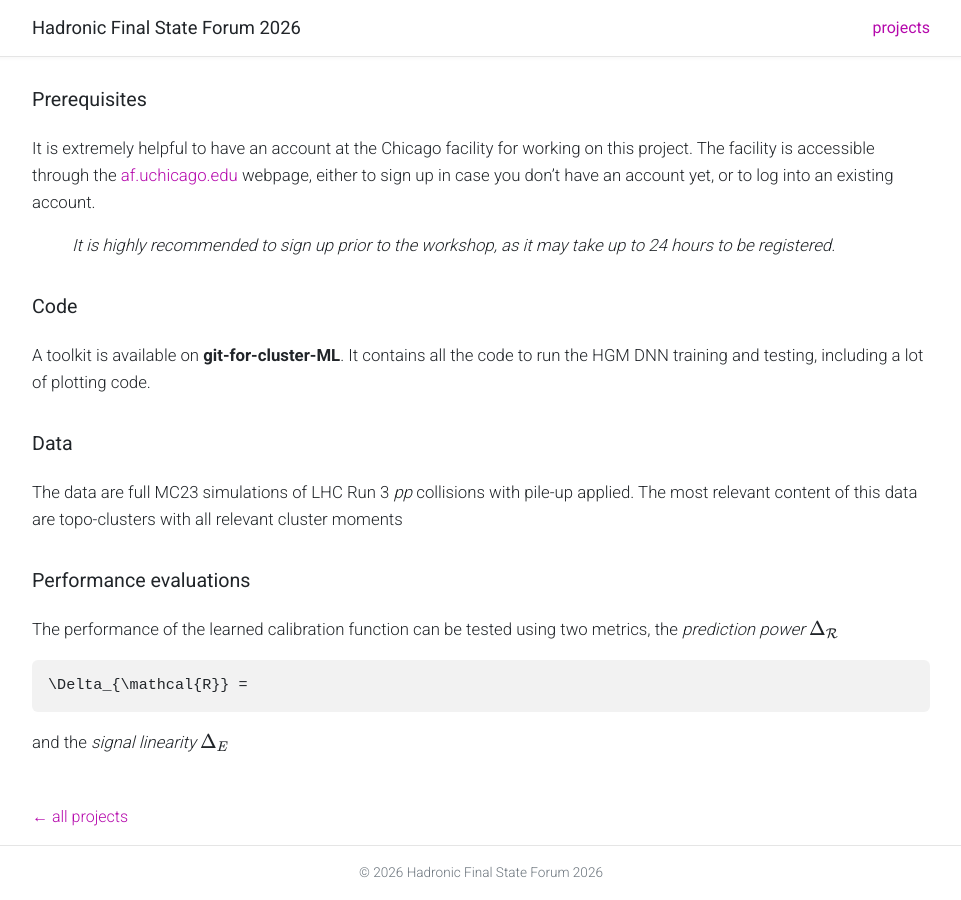
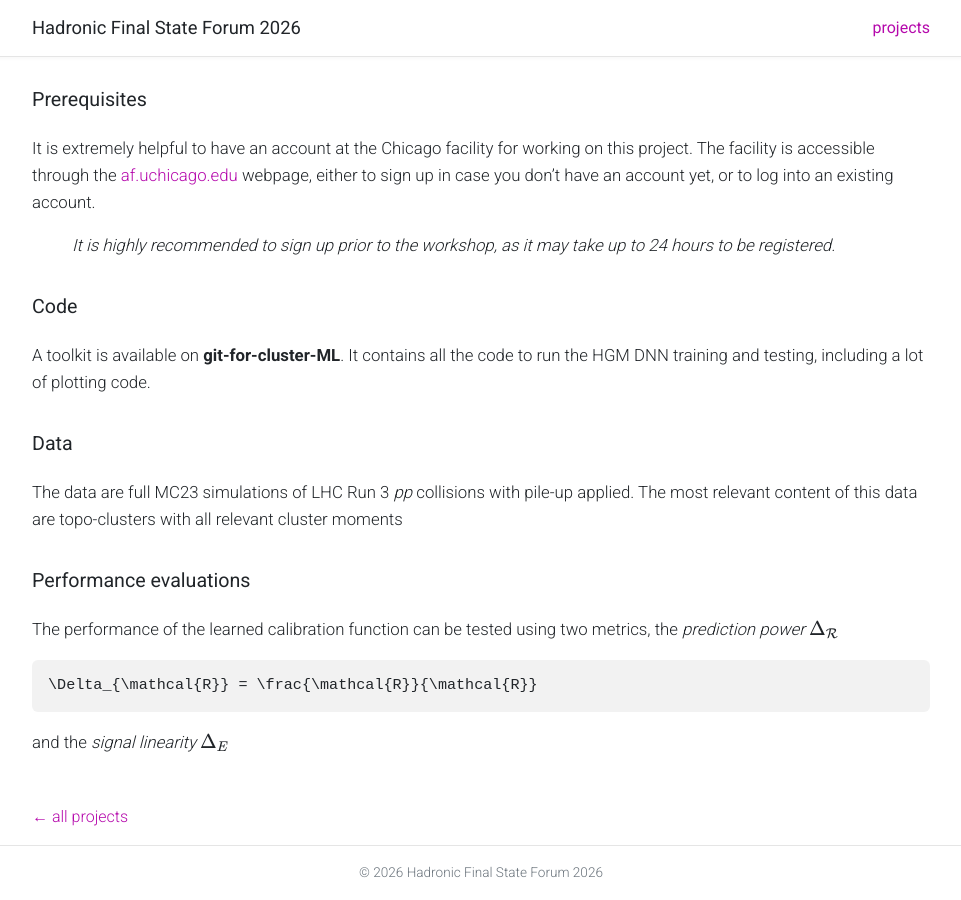
Before and after one commit to hfsf2026/hfsf2026.github.io, a Jekyll site: the page built from _projects/cluster_ML_transformers.md, in a window 1280 px wide and 900 px high, scrolled down 937 px. Shown: the whole window, without its empty margins (159-1120 px from the left). Built offline with Jekyll 4.4.1, drawn with Linux system fonts in a browser that asks for light colours.

Commit message:
Update cluster_ML_transformers.md

````diff
--- a/_projects/cluster_ML_transformers.md
+++ b/_projects/cluster_ML_transformers.md
@@ -35,9 +35,9 @@ The data are full MC23 simulations of LHC Run 3 _pp_ collisions with pile-up app
 
 ### Performance evaluations
 
-The performance of the learned calibration function can be tested using two metrics, the _prediction power_ $$\Delta_{\mathcal{R}}$$
+The performance of the learned calibration function can be tested using two metrics, the _prediction power_ $\Delta_{\mathcal{R}}$
 ```math
-\Delta_{\mathcal{R}} =
+\Delta_{\mathcal{R}} = \frac{\mathcal{R}}{\mathcal{R}}
 ```
 
 and the _signal linearity_ $$\Delta_{E}$$
````
